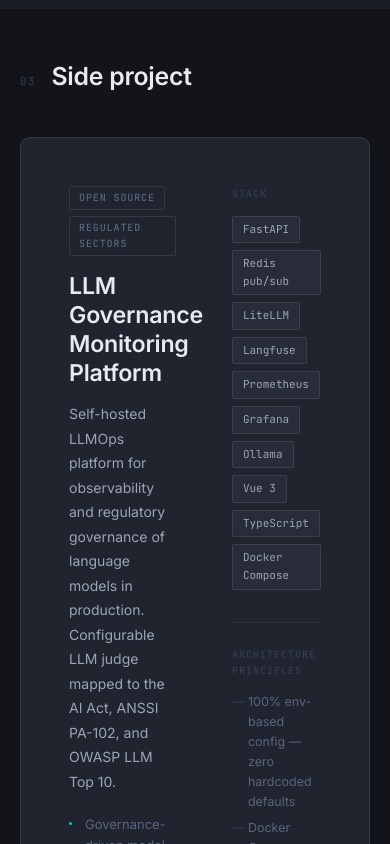
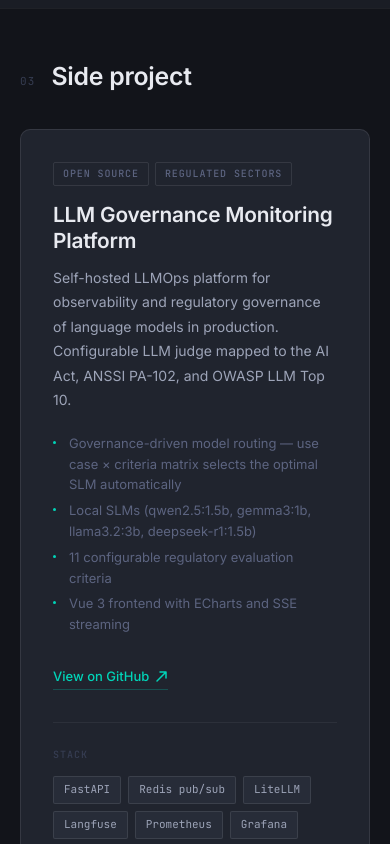
Before and after one commit to JehanneDussert/portfolio, a Vue app: page / in a window 390 px wide. Shown: the part 4920-5764 px from the top of the page. Built offline with nearby package versions, Linux system fonts and the light colour scheme.

Commit message:
fix: project section responsive

```diff
--- a/src/components/ProjectSection.vue
+++ b/src/components/ProjectSection.vue
@@ -47,14 +47,21 @@ const { project } = usePortfolioData()
 
 <style scoped>
 .s { padding: 3rem 1.25rem; border-top: 1px solid var(--b); }
-.s-head { display: flex; align-items: baseline; gap: 1rem; margin-bottom: 2.5rem; }
+.s-head { display: flex; align-items: baseline; gap: 1rem; margin-bottom: 2rem; }
 .idx { font-family: var(--ff-mono); font-size: 11px; color: var(--txt-4); letter-spacing: .1em; }
 .s-head h2 { font-size: 1.55rem; font-weight: 600; color: var(--txt); letter-spacing: -.01em; }
+
 .card {
   background: var(--bg-3); border: 1px solid var(--b-2);
-  border-radius: var(--r-lg); padding: 3rem;
-  display: grid; grid-template-columns: 1.2fr 1fr; gap: 3.5rem;
+  border-radius: var(--r-lg); padding: 2rem;
+  display: flex; flex-direction: column; gap: 2rem;
 }
+
+/* Desktop : side by side */
+@media (min-width: 860px) {
+  .card { display: grid; grid-template-columns: 1.2fr 1fr; gap: 3rem; padding: 3rem; }
+}
+
 .badges { display: flex; gap: 6px; flex-wrap: wrap; margin-bottom: 1rem; }
 .badge {
   font-family: var(--ff-mono); font-size: 10px; font-weight: 500;
@@ -62,12 +69,22 @@ const { project } = usePortfolioData()
   color: var(--txt-3); border: 1px solid var(--b-2);
   padding: 3px 9px; border-radius: 2px;
 }
-.card-left h3 { font-size: 1.45rem; font-weight: 600; color: var(--txt); margin-bottom: .9rem; line-height: 1.25; letter-spacing: -.01em; }
+.card-left h3 {
+  font-size: 1.3rem; font-weight: 600; color: var(--txt);
+  margin-bottom: .75rem; line-height: 1.25; letter-spacing: -.01em;
+}
+.card-left p { font-size: 14px; color: var(--txt-2); line-height: 1.75; margin-bottom: 1.25rem; }
 .card-left, .card-right { min-width: 0; }
-.card-left p { font-size: 14px; color: var(--txt-2); line-height: 1.75; margin-bottom: 1.25rem; }
-.highlights { list-style: none; display: flex; flex-direction: column; gap: 5px; margin-bottom: 2rem; }
-.highlights li { font-size: 13px; color: var(--txt-3); line-height: 1.6; padding-left: 1rem; position: relative; }
-.highlights li::before { content: ''; position: absolute; left: 0; top: 8px; width: 3px; height: 3px; border-radius: 50%; background: var(--teal); }
+
+.highlights { list-style: none; display: flex; flex-direction: column; gap: 5px; margin-bottom: 1.75rem; }
+.highlights li {
+  font-size: 13px; color: var(--txt-3); line-height: 1.6;
+  padding-left: 1rem; position: relative;
+}
+.highlights li::before {
+  content: ''; position: absolute; left: 0; top: 8px;
+  width: 3px; height: 3px; border-radius: 50%; background: var(--teal);
+}
 .gh-link {
   display: inline-flex; align-items: center; gap: 6px;
   font-size: 13px; font-weight: 500; color: var(--teal);
@@ -75,17 +92,27 @@ const { project } = usePortfolioData()
   transition: color .18s, border-color .18s;
 }
 .gh-link:hover { color: var(--teal-2); border-color: rgba(0,184,158,.4); }
-.rl { font-family: var(--ff-mono); font-size: 10px; font-weight: 500; text-transform: uppercase; letter-spacing: .1em; color: var(--txt-4); margin-bottom: .85rem; }
-.tags { display: flex; flex-wrap: wrap; gap: 7px; margin-bottom: 2rem; }
+
+.card-right { border-top: 1px solid var(--b); padding-top: 1.5rem; }
+@media (min-width: 860px) { .card-right { border-top: none; padding-top: 0; } }
+
+.rl {
+  font-family: var(--ff-mono); font-size: 10px; font-weight: 500;
+  text-transform: uppercase; letter-spacing: .1em;
+  color: var(--txt-4); margin-bottom: .85rem;
+}
+.tags { display: flex; flex-wrap: wrap; gap: 7px; margin-bottom: 1.75rem; }
 .tech {
   font-family: var(--ff-mono); font-size: 11px;
   padding: 4px 10px; border-radius: 2px;
   background: var(--bg-4); color: var(--txt-2);
   border: 1px solid var(--b-2);
-  word-break: break-word;
 }
 .arch { border-top: 1px solid var(--b); padding-top: 1.5rem; }
 .arch ul { list-style: none; display: flex; flex-direction: column; gap: 6px; }
-.arch li { font-size: 12.5px; color: var(--txt-3); line-height: 1.6; padding-left: 1rem; position: relative; }
+.arch li {
+  font-size: 12.5px; color: var(--txt-3); line-height: 1.6;
+  padding-left: 1rem; position: relative;
+}
 .arch li::before { content: '—'; position: absolute; left: 0; color: var(--txt-4); }
 </style>
```
